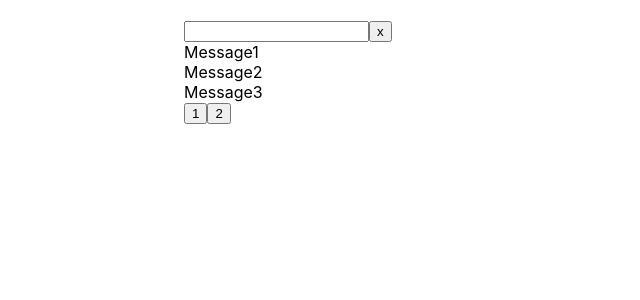
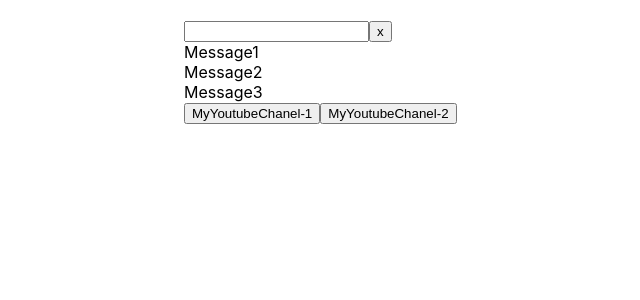
Before and after one commit to Dro5zd/Igor-microtask-lesson2, a React (Create React App) app: page / in a window 1280 px wide. Shown: the top 300 px of the page, without its empty margins (156-796 px from the left). Built offline with nearby package versions, Linux system fonts and the light colour scheme.

Commit message:
button lesson universal button Start

```diff
--- a/src/App.tsx
+++ b/src/App.tsx
@@ -1,6 +1,7 @@
 import React, {useState} from 'react';
 import './App.css';
 import {FullInput} from "./components/FullInput";
+import {Button} from "./components/Button";
 
 function App() {
 
@@ -15,37 +16,14 @@
         setMessage([addMessage, ...message])
     }
 
-    // const myFirstSubscriber = () => {
-    //     console.log(`Hello, I'm Andrii`)
-    // }
-    //
-    // const mySecondSubscriber = () => {
-    //     console.log(`Hello, I'm Ivan`)
-    // }
-
-    // const onClickHandler = (name: string) => {
-    //     console.log(name)
-    // }
-
-    const foo1 = () => {
-        console.log('100200')
-    }
-
-    const foo2 = (value: number) => {
-        console.log(value)
-    }
 
     return (
         <div className={"App"}>
             <FullInput newMessage={newMessage}/>
             {message.map((el, index) => <div key={index}>{el.message}</div>)}
 
-            {/*<button onClick={() => onClickHandler('Andrii')}>MyYoutubeChanel-1</button>*/}
-            {/*<button onClick={() => onClickHandler('Bogdan')}>MyYoutubeChanel-2</button>*/}
-
-            <button onClick={foo1}>1</button>
-            <button onClick={() => foo2(100200)}>2</button>
-
+            <Button name='MyYoutubeChanel-1'/>
+            <Button name='MyYoutubeChanel-2'/>
 
         </div>
     );
--- /dev/null
+++ b/src/components/Button.tsx
@@ -0,0 +1,9 @@
+import React from "react";
+
+type ButtonsPropsType = {
+    name: string
+}
+
+export const Button = (props: ButtonsPropsType) => {
+    return <button>{props.name}</button>
+};
```
